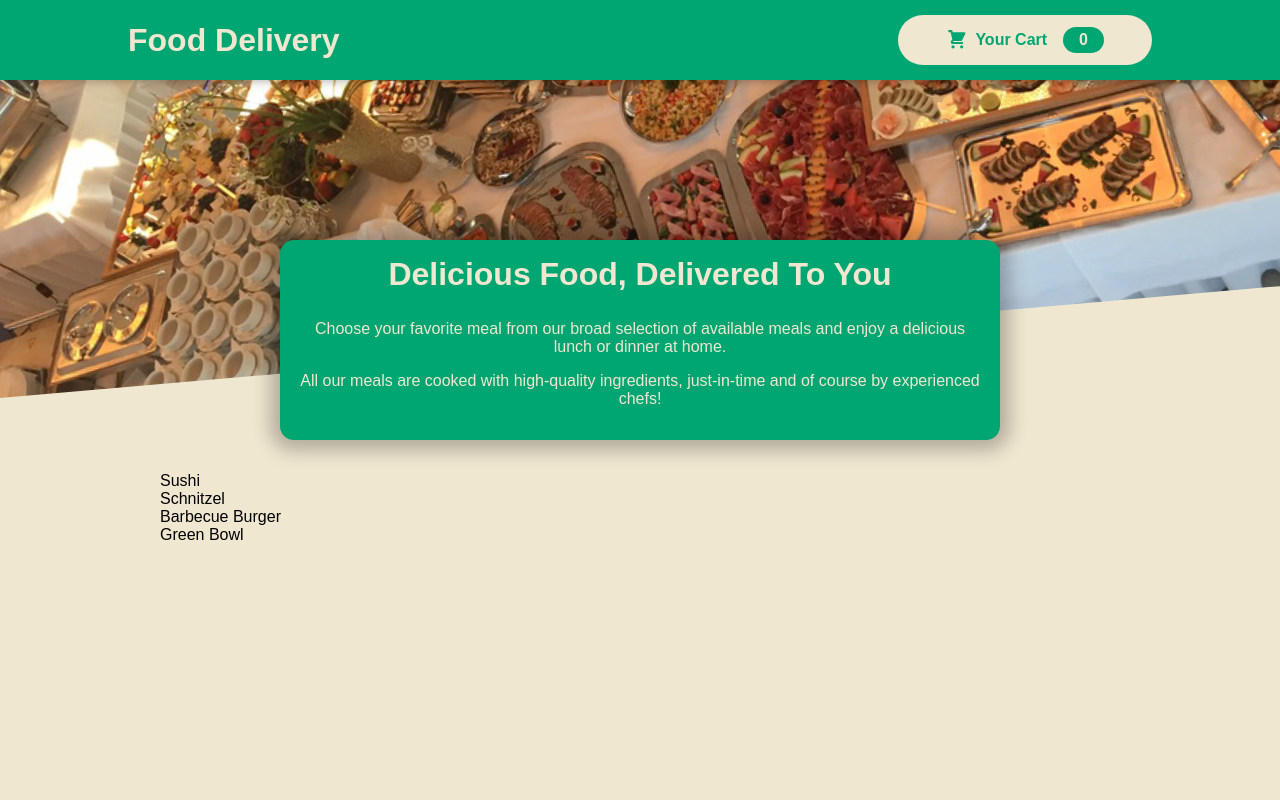
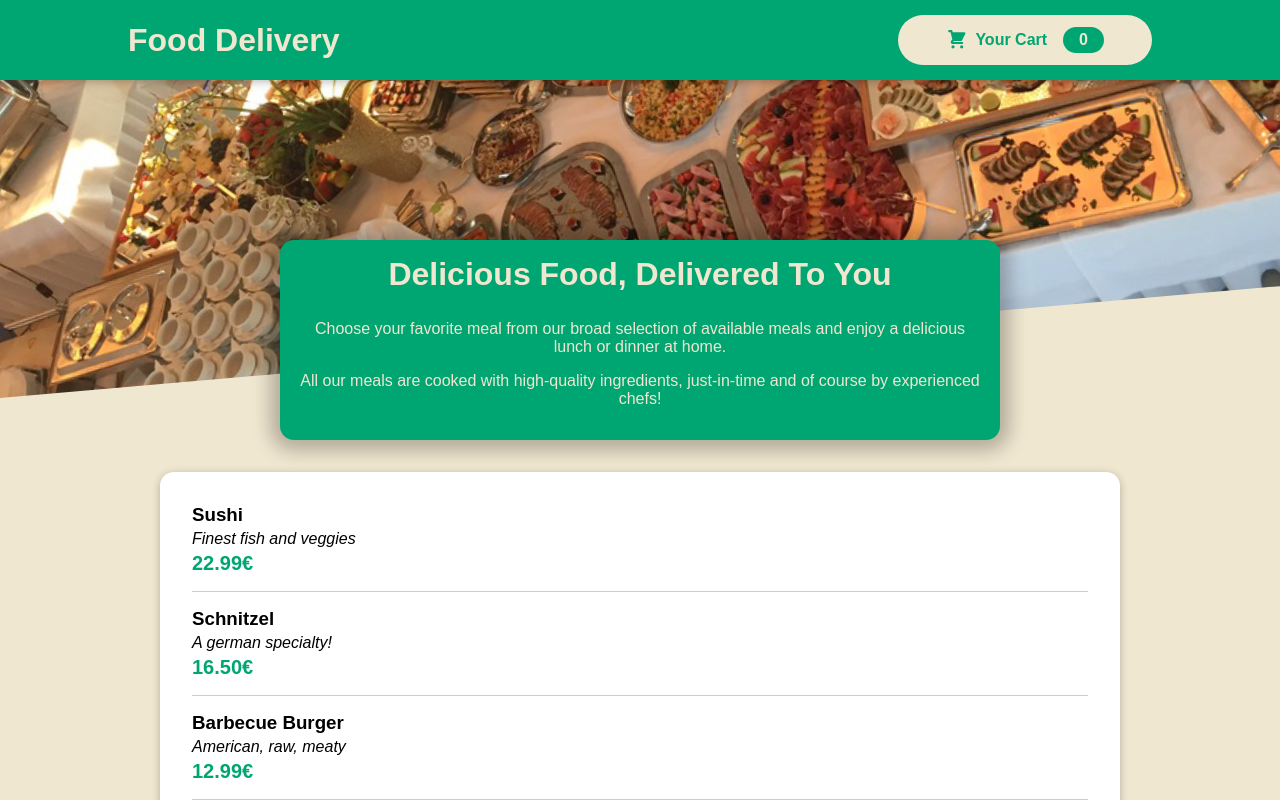
Before and after one commit to polettoweb/food-delivery, a JavaScript app: page / in a window 1280 px wide. Shown: the top 800 px of the page. Built offline with nearby package versions, Linux system fonts and the light colour scheme.

Commit message:
Added card and list of meals

```diff
--- a/src/components/Meals/AvailableMeals.js
+++ b/src/components/Meals/AvailableMeals.js
@@ -1,4 +1,6 @@
+import Card from "../UI/Card";
 import classes from "./AvailableMeals.module.scss";
+import MealItem from "./MealItem/MealItem";
 
 const DUMMY_MEALS = [
   {
@@ -28,10 +30,19 @@ const DUMMY_MEALS = [
 ];
 
 const AvailableMeals = () => {
-  const mealsList = DUMMY_MEALS.map(meal => <li key={meal.id}>{meal.name}</li>);
+  const mealsList = DUMMY_MEALS.map(meal => (
+    <MealItem
+      key={meal.id}
+      name={meal.name}
+      description={meal.description}
+      price={meal.price}
+    />
+  ));
   return (
     <section className={classes.meals}>
-      <ul>{mealsList}</ul>
+      <Card>
+        <ul>{mealsList}</ul>
+      </Card>
     </section>
   );
 };
--- /dev/null
+++ b/src/components/Meals/MealItem/MealItem.js
@@ -0,0 +1,17 @@
+import classes from "./MealItem.module.scss";
+
+const MealItem = props => {
+  const price = `${props.price.toFixed(2)}€`;
+  return (
+    <li className={classes.meal}>
+      <div>
+        <h3>{props.name}</h3>
+        <div className={classes.description}>{props.description}</div>
+        <div className={classes.price}>{price}</div>
+      </div>
+      <div></div>
+    </li>
+  );
+};
+
+export default MealItem;
--- /dev/null
+++ b/src/components/Meals/MealItem/MealItem.module.scss
@@ -0,0 +1,22 @@
+.meal {
+  display: flex;
+  justify-content: space-between;
+  margin: 1rem;
+  padding-bottom: 1rem;
+  border-bottom: 1px solid #ccc;
+
+  h3 {
+    margin: 0 0 0.25rem 0;
+  }
+}
+
+.description {
+  font-style: italic;
+}
+
+.price {
+  margin-top: 0.25rem;
+  font-weight: bold;
+  color: #00a672;
+  font-size: 1.25rem;
+}
--- /dev/null
+++ b/src/components/UI/Card.js
@@ -0,0 +1,7 @@
+import classes from "./Card.module.scss";
+
+const Card = props => {
+  return <div className={classes.card}>{props.children}</div>;
+};
+
+export default Card;
--- /dev/null
+++ b/src/components/UI/Card.module.scss
@@ -0,0 +1,6 @@
+.card {
+  padding: 1rem;
+  box-shadow: 0 2px 8px rgba(0, 0, 0, 0.25);
+  border-radius: 14px;
+  background-color: white;
+}
```
Also changed, not shown: src/components/Meals/MealItem/MealItemForm.js (added).
